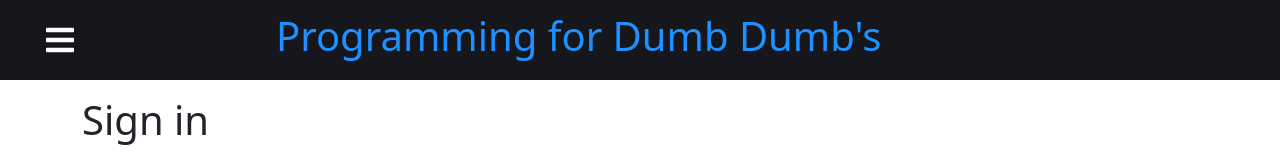
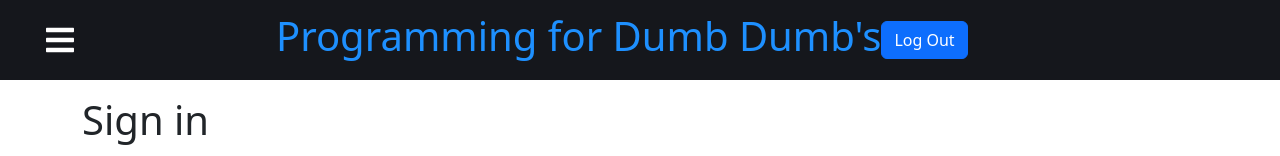
Before and after one commit to joboot/online-book-interface, a React (Create React App) app: page / in a window 1280 px wide. Shown: the top 156 px of the page. Built offline with nearby package versions, Linux system fonts and the light colour scheme.

Commit message:
Button is working (Needs to be Aligned Right)

```diff
--- a/src/components/SidebarComp.js
+++ b/src/components/SidebarComp.js
@@ -6,6 +6,7 @@
 import { SidebarData } from "./SidebarData";
 import SubMenu from "./SubMenu.js";
 import { IconContext } from "react-icons/lib";
+import { Button } from "react-bootstrap";
 
 const Nav = styled.div`
 background: #15171c;
@@ -59,6 +60,11 @@
 					color: "#1E90FF" }}
 		>
 			Programming for Dumb Dumb's
+
+			<Button type="button" className="btn btn-primary">
+				Log Out
+			</Button>
+
 		</h1>
 		</Nav>
 		<SidebarNav sidebar={sidebar}>
```
